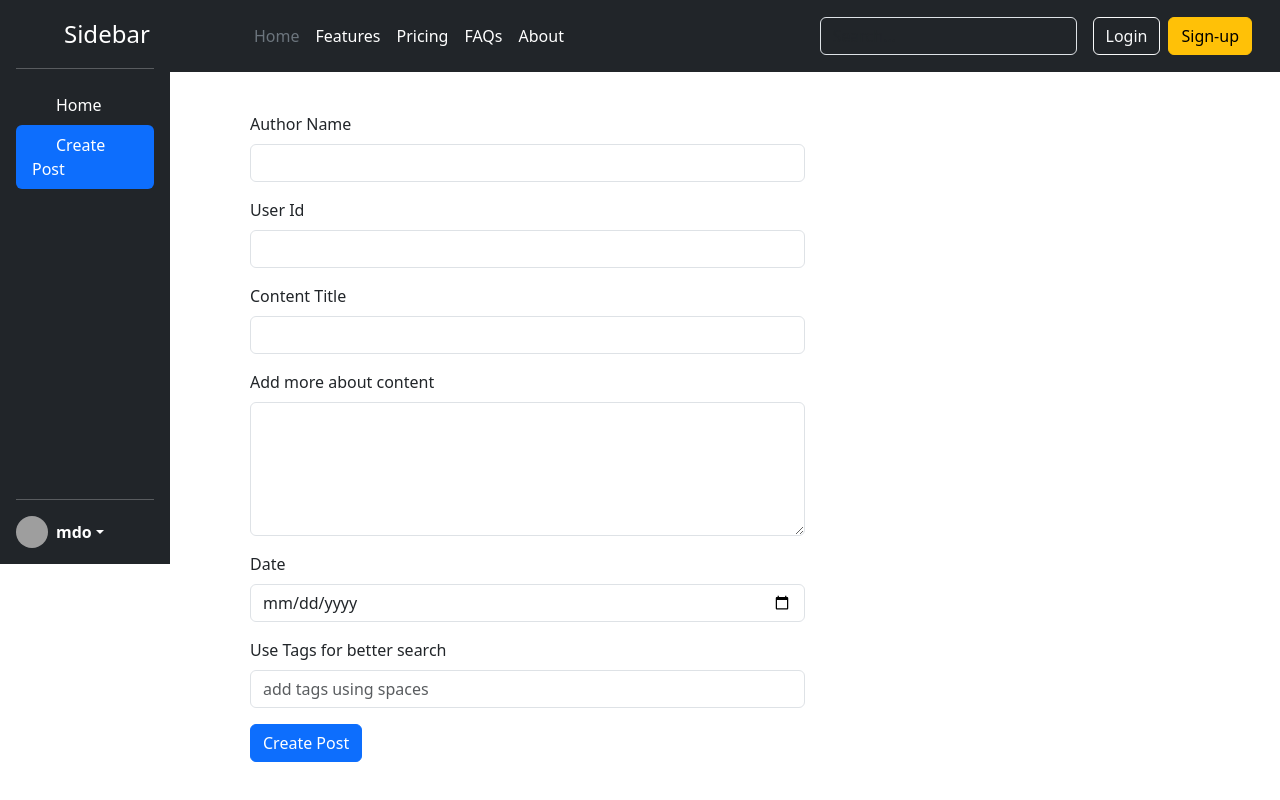
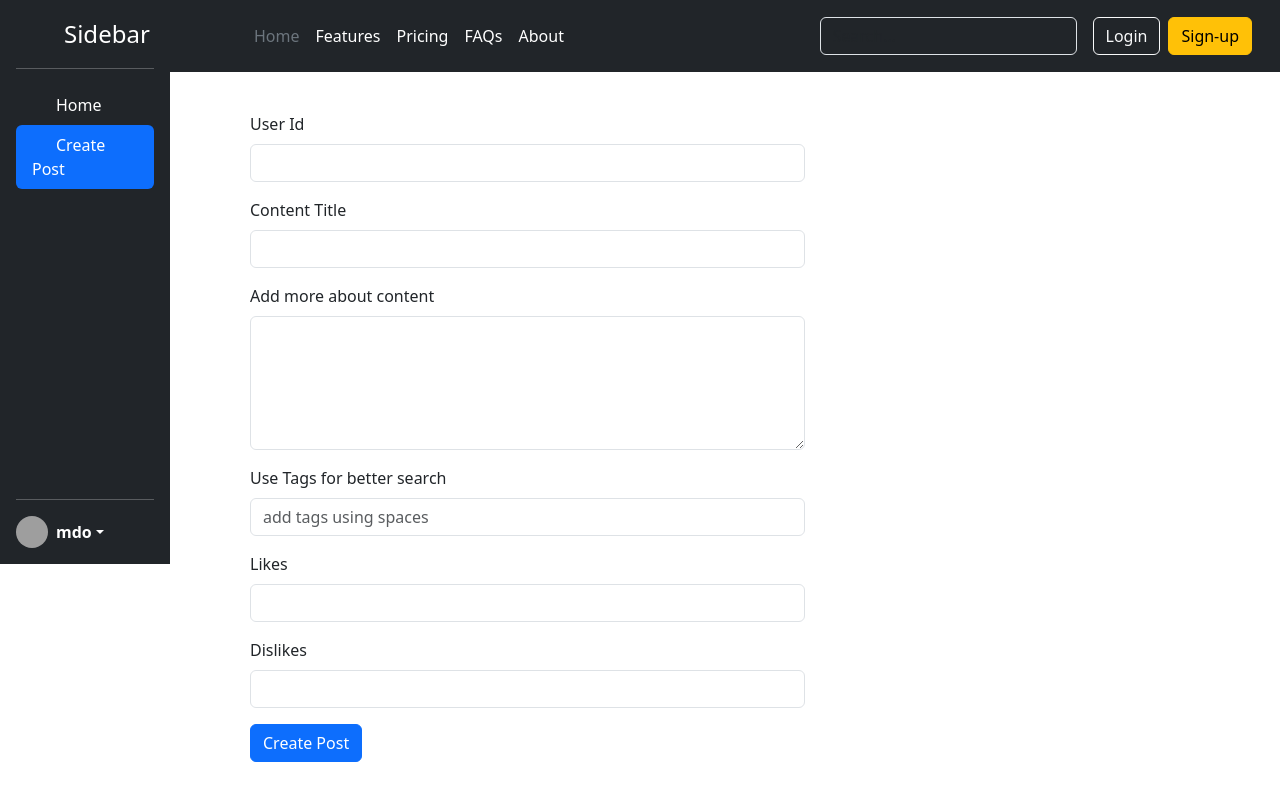
Before and after one commit to rushikeshhere/React-Practice, a React (Vite) app in the folder 5 advance-react/5-social-media/: page / in a window 1280 px wide. Both pictures are taken after a click on the item "Create Post". Shown: the top 800 px of the page. Built offline with nearby package versions, Linux system fonts and the light colour scheme; no server answers; grey boxes are pictures that could not be loaded.

Commit message:
removed author ,date and added Reaction object in which likes and dislikes are there  and they will in add in card post

```diff
--- a/5 advance-react/5-social-media/src/components/CreatePost.jsx
+++ b/5 advance-react/5-social-media/src/components/CreatePost.jsx
@@ -2,47 +2,37 @@ import { useContext, useRef } from "react";
 import { PostList } from "../store/post-list-store";
 
 const CreatePost = () => {
-  const authorElement = useRef();
+  const { addPost } = useContext(PostList);
   const user_id_Element = useRef();
   const titleElement = useRef();
   const contentElement = useRef();
-  const dateElement = useRef();
   const tagsElement = useRef();
-
-  const { addPost } = useContext(PostList);
+  const likesElement = useRef();
+  const dislikesElement = useRef();
 
   const handleSubmit = (event) => {
     event.preventDefault();
-    const author = authorElement.current.value;
+
     const user_id = user_id_Element.current.value;
     const title = titleElement.current.value;
     const content = contentElement.current.value;
-    const date = dateElement.current.value;
+
     const tags = tagsElement.current.value.split(" ");
+    const likes = parseInt(likesElement.current.value, 10);
+    const dislikes = parseInt(dislikesElement.current.value, 10);
 
-    addPost(author, user_id, title, content, date, tags);
+    addPost(user_id, title, content, tags, likes, dislikes);
 
-    authorElement.current.value = "";
     user_id_Element.current.value = "";
     titleElement.current.value = "";
     contentElement.current.value = "";
-    dateElement.current.value = "";
     tagsElement.current.value = "";
+    likesElement.current.value = "";
+    dislikesElement.current.value = "";
   };
 
   return (
     <form className="form-container" onSubmit={handleSubmit}>
-      <div className="mb-3">
-        <label htmlFor="author" className="form-label">
-          Author Name
-        </label>
-        <input
-          type="text"
-          ref={authorElement}
-          className="form-control"
-          id="author"
-        />
-      </div>
       <div className="mb-3">
         <label htmlFor="user_id" className="form-label">
           User Id
@@ -76,17 +66,7 @@ const CreatePost = () => {
           id="user_id"
         />
       </div>
-      <div className="mb-3">
-        <label htmlFor="date" className="form-label">
-          Date
-        </label>
-        <input
-          type="date"
-          ref={dateElement}
-          className="form-control"
-          id="date"
-        />
-      </div>
+
       <div className="mb-3">
         <label htmlFor="tags" className="form-label">
           Use Tags for better search
@@ -99,6 +79,30 @@ const CreatePost = () => {
           placeholder="add tags using spaces"
         />
       </div>
+      <div className="mb-3">
+        <label htmlFor="likes" className="form-label">
+          Likes
+        </label>
+        <input
+          type="number"
+          ref={likesElement}
+          className="form-control"
+          id="likes"
+          required
+        />
+      </div>
+      <div className="mb-3">
+        <label htmlFor="dislikes" className="form-label">
+          Dislikes
+        </label>
+        <input
+          type="number"
+          ref={dislikesElement}
+          className="form-control"
+          id="dislikes"
+          required
+        />
+      </div>
 
       <button type="submit" className="btn btn-primary">
         Create Post
```
